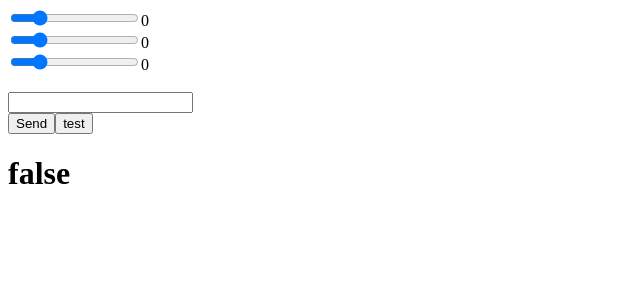
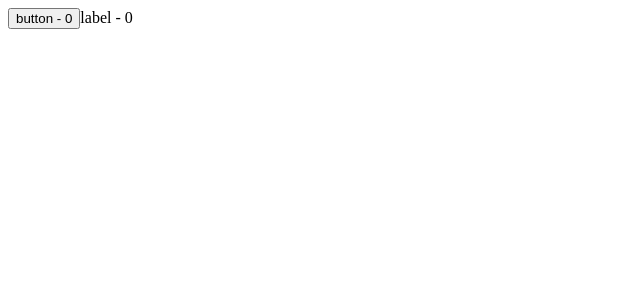
Before and after one commit to oat9002/React_Starter, a React app: page / in a window 1280 px wide. Shown: the top 300 px of the page, without its empty margins (0-640 px from the left). Built offline with nearby package versions, Linux system fonts and the light colour scheme.

Commit message:
Fixed couldn't render

```diff
--- a/Egghead.js
+++ b/Egghead.js
@@ -1,87 +1,83 @@
 import React from 'react';
-import ReactDom from 'react-dom';
+import ReactDOM from 'react-dom';
 
-// let Mixin = InnerComponent => class extends React.Component {
-//   constructor() {
-//     super();
-//     this.update = this.update.bind(this);
-//     this.state = {
-//       val: 0
-//     };
-//   }
-//
-//   update() {
-//     this.setState({
-//       val: this.state.val + 1
-//     });
-//   }
-//
-//   componentWillMount() {
-//     console.log('will mount');
-//   }
-//
-//   componentDidMount() {
-//     console.log('did mount');
-//   }
-//
-//   render() {
-//     return <InnerComponent
-//     update={this.update}
-//     {...this.state}
-//     {...this.props} />
-//   }
-// }
-//
-// const Button = (props) => <button onClick={props.update}>{props.txt} - {props.val}</button>
-// const Label = (props) => <label onMouseMove={props.update}>{props.txt} - {props.val}</label>
-//
-// let ButtonMixed = Mixin(Button);
-// let LabelMixed = Mixin(Label);
-//
-// class Test extends React.Component {
-//   render() {
-//     return (
-//       <div>
-//         <ButtonMixed txt='button'/>
-//         <LabelMixed txt='label'/>
-//       </div>
-//     );
-//   }
-// }
-//
-// class AppSlide extends React.Component {
-//   constructor() {
-//     super();
-//     this.state = {
-//       val: 0
-//     }
-//     this.update = this.update.bind(this);
-//   }
-//
-//   update() {
-//     this.setState({
-//       val: ReactDOM.findDOMNode(this.refs.val.refs.inp).value
-//     });
-//   }
-//
-//   render() {
-//     return (
-//       <div>
-//         <Slider ref='val' update={this.update} /><br />
-//         {this.state.val}
-//       </div>
-//     );
-//   }
-// }
-//
-// class Slider extends React.Component {
-//   render() {
-//     return <input ref="inp" type="range" max="255" min="0" onChange={this.props.update}></input>
-//   }
-// }
+let Mixin = InnerComponent => class extends React.Component {
+  constructor() {
+    super();
+    this.update = this.update.bind(this);
+    this.state = {
+      val: 0
+    };
+  }
 
-class Egghead extends React.Component {
+  update() {
+    this.setState({
+      val: this.state.val + 1
+    });
+  }
+
+  componentWillMount() {
+    console.log('will mount');
+  }
+
+  componentDidMount() {
+    console.log('did mount');
+  }
+
   render() {
-    return <label>test</label>;
+    return <InnerComponent
+    update={this.update}
+    {...this.state}
+    {...this.props} />
   }
 }
+
+const Button = (props) => <button onClick={props.update}>{props.txt} - {props.val}</button>
+const Label = (props) => <label onMouseMove={props.update}>{props.txt} - {props.val}</label>
+
+let ButtonMixed = Mixin(Button);
+let LabelMixed = Mixin(Label);
+
+class Test extends React.Component {
+  render() {
+    return (
+      <div>
+        <ButtonMixed txt='button'/>
+        <LabelMixed txt='label'/>
+      </div>
+    );
+  }
+}
+
+class AppSlide extends React.Component {
+  constructor() {
+    super();
+    this.state = {
+      val: 0
+    }
+    this.update = this.update.bind(this);
+  }
+
+  update() {
+    this.setState({
+      val: ReactDOM.findDOMNode(this.refs.val).value
+    });
+  }
+
+  render() {
+    return (
+      <div>
+        <Slider ref='val' update={this.update} /><br />
+        {this.state.val}
+      </div>
+    );
+  }
+}
+
+class Slider extends React.Component {
+  render() {
+    return <input type="range" max="255" min="0" onChange={this.props.update}></input>
+  }
+}
+
+export default Test
--- a/index.html
+++ b/index.html
@@ -2,12 +2,10 @@
 <html lang="en">
 <head>
   <meta charset="UTF-8">
-  <title>Document</title>
+  <title>Setup</title>
 </head>
 <body>
+  <div id="app"></div>
   <script src="index.js"></script>
-  <div id="app">
-
-  </div>
 </body>
 </html>
--- a/main.js
+++ b/main.js
@@ -1,7 +1,5 @@
 import React from 'react';
 import ReactDOM from 'react-dom';
 import App from './App';
-// import Egghead from './Egghead';
-ReactDOM.render(<App />, document.getElementById('app'));
-// ReactDOM.render(<Test />, document.getElementById('app'));
-// ReactDOM.render(<Egghead />, document.getElementById('app'));
+import Test from './Egghead';
+ReactDOM.render(<Test />, document.getElementById('app'));
```
